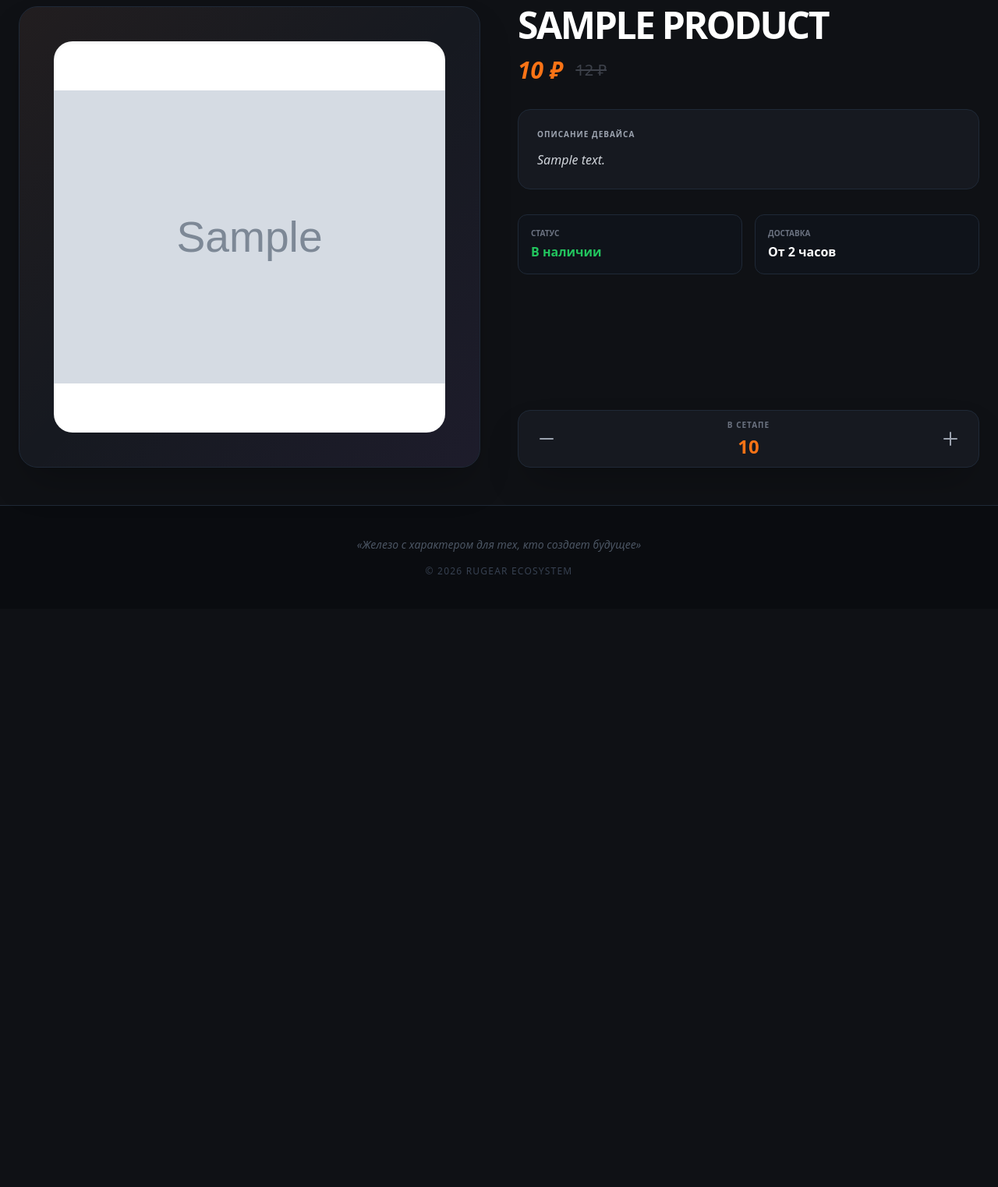
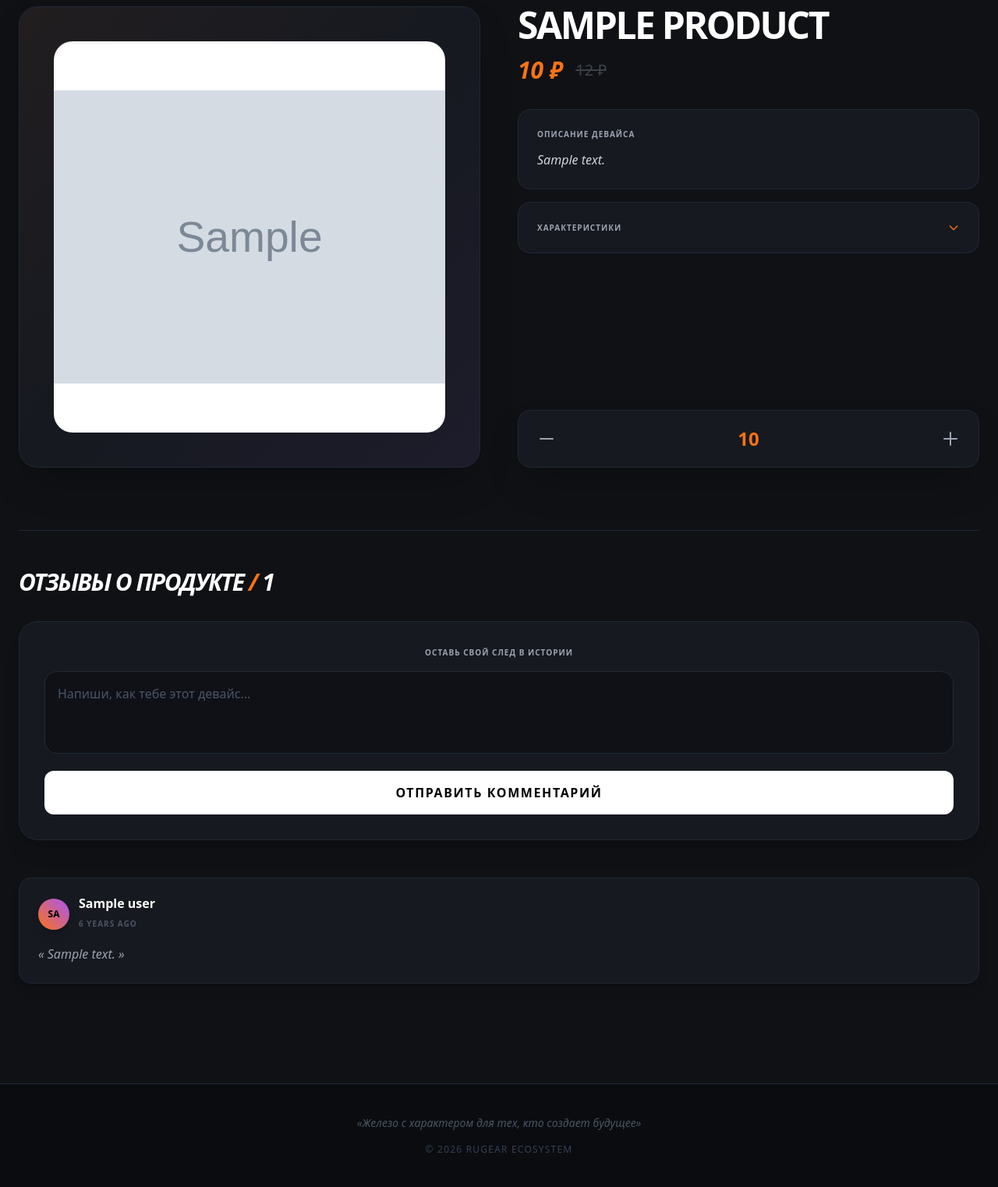
Before and after one commit to candyslut/RuGear-Laravel-Online-shop, a Laravel app: template resources/views/products/show.blade.php in a window 1280 px wide. Shown: the part 177-1700 px from the top of the page at 78% size. Before the commit the page ends 914 px from the top, so only its background shows below. Run offline with Laravel 12, Linux system fonts and the light colour scheme; a user stored in the database is signed in; data comes from the database, SQL or seed files in the repository; tables that the repository leaves empty hold one stand-in row (values such as "Sample post"); the template is opened without the code that fills it: most values are stand-ins (such as "Sample title", 1, 10 or a date in 2020); grey boxes marked "Sample" are stand-in pictures; style sheets or scripts are compiled from the project's sources.

Commit message:
add commentaries service

```diff
--- a/app/Models/Product.php
+++ b/app/Models/Product.php
@@ -9,4 +9,8 @@ class Product extends Model
     public function category() {
         return $this->belongsTo(Category::class);
     }
+
+    public function commentaries() {
+        return $this->hasMany(Commentary::class);
+    }
 }
--- a/app/Models/User.php
+++ b/app/Models/User.php
@@ -33,4 +33,8 @@ class User extends Authenticatable
     public function cartItems() {
         return $this->hasMany(CartItems::class);
     }
+
+    public function commentaries() {
+        return $this->hasMany(Commentary::class);
+    }
 }
--- a/database/seeders/DatabaseSeeder.php
+++ b/database/seeders/DatabaseSeeder.php
@@ -23,7 +23,9 @@ class DatabaseSeeder extends Seeder
         ]);
 
         $this->call([
+            UserSeeder::class,
             ProductSeeder::class,
+            CommentSeeder::class
         ]);
     }
 }
--- a/resources/views/products/show.blade.php
+++ b/resources/views/products/show.blade.php
@@ -1,6 +1,7 @@
 <x-shop-layout>
     <x-slot name="title">{{ $product->name }} | RuGear</x-slot>
 
+    {{-- Кнопка назад --}}
     <div class="mb-8">
         <a href="{{ route('products.index') }}" class="text-gray-500 hover:text-orange-500 transition-colors flex items-center gap-2 font-medium">
             <svg class="w-4 h-4" fill="none" stroke="currentColor" viewBox="0 0 24 24">
@@ -10,102 +11,113 @@
         </a>
     </div>
 
-    <div class="grid grid-cols-1 lg:grid-cols-2 gap-12 items-start">
+    <div class="grid grid-cols-1 lg:grid-cols-2 gap-12 items-start mb-20">
+        {{-- Левая колонка: Картинка --}}
         <div class="relative group bg-[#161920] border border-gray-800 rounded-3xl overflow-hidden aspect-square flex items-center justify-center shadow-2xl">
             <div class="absolute inset-0 bg-gradient-to-br from-orange-500/5 via-transparent to-purple-500/5"></div>
-
             @if($product->image)
-            <img
-                src="{{ asset($product->image) }}"
-                alt="{{ $product->name }}"
-                class="relative w-[85%] h-[85%] object-contain bg-white rounded-3xl shadow-inner transition-transform duration-500 group-hover:scale-105">
+                <img src="{{ asset($product->image) }}" alt="{{ $product->name }}" class="relative w-[85%] h-[85%] object-contain bg-white rounded-3xl shadow-inner transition-transform duration-500 group-hover:scale-105">
             @else
                 <svg class="w-32 h-32 text-gray-800" fill="none" stroke="currentColor" viewBox="0 0 24 24">
                     <path d="M20 7l-8-4-8 4m16 0l-8 4m8-4v10l-8 4m0-10L4 7m8 4v10M4 7v10l8 4"></path>
                 </svg>
             @endif
-
         </div>
 
         <div class="flex flex-col h-full">
-            <h1 class="text-5xl font-black text-white uppercase tracking-tighter mb-4">
-                {{ $product->name }}
-            </h1>
-
+            <h1 class="text-5xl font-black text-white uppercase tracking-tighter mb-4">{{ $product->name }}</h1>
             <div class="flex items-center gap-4 mb-8">
-                <span class="text-3xl font-black text-orange-500 italic">
-                    {{ number_format($product->price, 0, '.', ' ') }} ₽
-                </span>
-                <span class="text-gray-500 line-through text-xl opacity-50">
-                    {{ number_format($product->price * 1.2, 0, '.', ' ') }} ₽
-                </span>
+                <span class="text-3xl font-black text-orange-500 italic">{{ number_format($product->price, 0, '.', ' ') }} ₽</span>
+                <span class="text-gray-500 line-through text-xl opacity-50">{{ number_format($product->price * 1.2, 0, '.', ' ') }} ₽</span>
             </div>
 
-            <div class="bg-[#161920] border border-gray-800 rounded-2xl p-6 mb-8">
+            <div class="bg-[#161920] border border-gray-800 rounded-2xl p-6 mb-4">
                 <h3 class="text-gray-400 uppercase text-[10px] font-bold tracking-widest mb-3">Описание девайса</h3>
-                <p class="text-gray-300 leading-relaxed italic">
-                    {{ $product->description ?? 'Этот девайс еще не получил официального описания, но мы-то знаем, что он разрывает кабины.' }}
-                </p>
+                <p class="text-gray-300 leading-relaxed italic">{{ $product->description ?? 'Описание скоро будет.' }}</p>
             </div>
 
-            <div class="grid grid-cols-2 gap-4 mb-10">
-                <div class="border border-gray-800 rounded-xl p-4 bg-gray-900/30">
-                    <span class="block text-[10px] text-gray-500 uppercase font-bold mb-1">Статус</span>
-                    <span class="text-green-500 font-bold">В наличии</span>
+            <details class="group bg-[#161920] border border-gray-800 rounded-2xl mb-8 overflow-hidden transition-all duration-300">
+                <summary class="flex items-center justify-between p-6 cursor-pointer list-none">
+                    <h3 class="text-gray-400 uppercase text-[10px] font-bold tracking-widest">Характеристики</h3>
+                    <svg class="w-4 h-4 text-orange-500 transform transition-transform duration-300 group-open:rotate-180" fill="none" stroke="currentColor" viewBox="0 0 24 24">
+                        <path stroke-linecap="round" stroke-linejoin="round" stroke-width="2" d="M19 9l-7 7-7-7"></path>
+                    </svg>
+                </summary>
+                <div class="px-6 pb-6 space-y-3">
+                    <div class="flex justify-between border-b border-gray-800 pb-2"><span class="text-gray-500 text-sm">Тип</span><span class="text-gray-200 text-sm font-medium">Original Gear</span></div>
+                    <div class="flex justify-between border-b border-gray-800 pb-2"><span class="text-gray-500 text-sm">Гарантия</span><span class="text-gray-200 text-sm font-medium">12 месяцев</span></div>
                 </div>
-                <div class="border border-gray-800 rounded-xl p-4 bg-gray-900/30">
-                    <span class="block text-[10px] text-gray-500 uppercase font-bold mb-1">Доставка</span>
-                    <span class="text-white font-bold">От 2 часов</span>
+            </details>
+
+            <div class="mt-auto">
+                @auth
+                    @php $itemInCart = auth()->user()->cartItems->where('product_id', $product->id)->first(); @endphp
+                    @if($itemInCart)
+                        <div class="flex items-center justify-between bg-[#161920] border border-gray-800 rounded-2xl p-2 shadow-2xl">
+                            <form action="{{ route('cart.remove', $product) }}" method="POST">@csrf<button class="w-14 h-14 flex items-center justify-center text-gray-400 hover:text-white rounded-xl"> <svg class="w-6 h-6" fill="none" stroke="currentColor" viewBox="0 0 24 24"><path stroke-linecap="round" stroke-linejoin="round" stroke-width="2" d="M20 12H4"></path></svg></button></form>
+                            <span class="text-2xl font-black text-orange-500">{{ $itemInCart->quantity }}</span>
+                            <form action="{{ route('cart.add', $product) }}" method="POST">@csrf<button class="w-14 h-14 flex items-center justify-center text-gray-400 hover:text-white rounded-xl"> <svg class="w-6 h-6" fill="none" stroke="currentColor" viewBox="0 0 24 24"><path stroke-linecap="round" stroke-linejoin="round" stroke-width="2" d="M12 4v16m8-8H4"></path></svg></button></form>
+                        </div>
+                    @else
+                        <form action="{{ route('cart.add', $product) }}" method="POST">@csrf<button class="w-full py-5 bg-orange-500 hover:bg-orange-400 text-black font-black uppercase tracking-widest rounded-2xl transition-all">Добавить в сетап</button></form>
+                    @endif
+                @else
+                    <a href="{{ route('login') }}" class="block w-full py-5 bg-gray-800 text-white text-center font-black uppercase tracking-widest rounded-2xl">Войди, чтобы купить</a>
+                @endauth
+            </div>
         </div>
     </div>
 
-            <div class="mt-auto">
+    <hr class="border-gray-800 mb-12">
+
+    <div class="w-full pb-20">
+        <h2 class="text-3xl font-black text-white uppercase tracking-tighter mb-8 italic">
+            Отзывы о продукте <span class="text-orange-500">/</span> {{ $product->commentaries->count() }}
+        </h2>
+
         @auth
-                @php
-                $itemInCart = auth()->user()->cartItems->where('product_id', $product->id)->first();
-                @endphp
-
-                @if($itemInCart)
-                <div class="flex items-center justify-between bg-[#161920] border border-gray-800 rounded-2xl p-2 shadow-2xl">
-                    <form action="{{ route('cart.remove', $product) }}" method="POST" class="inline">
+            <div class="bg-[#161920] border border-gray-800 rounded-3xl p-8 mb-12 shadow-xl">
+                <form action="{{ route('product.commentary', $product) }}" method="POST">
                     @csrf
-                        <button class="w-14 h-14 flex items-center justify-center text-gray-400 hover:text-white hover:bg-white/5 rounded-xl transition-all active:scale-90 text-2xl">
-                            <svg class="w-6 h-6" fill="none" stroke="currentColor" viewBox="0 0 24 24">
-                                <path stroke-linecap="round" stroke-linejoin="round" stroke-width="2" d="M20 12H4"></path>
-                            </svg>
-                        </button>
-                    </form>
-
-                    <div class="flex flex-col items-center">
-                        <span class="text-[10px] text-gray-500 uppercase font-bold tracking-widest mb-1">В сетапе</span>
-                        <span class="text-2xl font-black text-orange-500 tabular-nums">
-                            {{ $itemInCart->quantity }}
-                        </span>
-                    </div>
-
-                    <form action="{{ route('cart.add', $product) }}" method="POST" class="inline">
-                        @csrf
-                        <button class="w-14 h-14 flex items-center justify-center text-gray-400 hover:text-white hover:bg-white/5 rounded-xl transition-all active:scale-90 text-2xl">
-                            <svg class="w-6 h-6" fill="none" stroke="currentColor" viewBox="0 0 24 24">
-                                <path stroke-linecap="round" stroke-linejoin="round" stroke-width="2" d="M12 4v16m8-8H4"></path>
-                            </svg>
+                    <label class="block text-gray-400 uppercase text-[10px] font-bold tracking-widest mb-4 text-center">Оставь свой след в истории</label>
+                    <textarea
+                        name="content"
+                        rows="3"
+                        required
+                        class="w-full bg-[#0f1117] border border-gray-800 rounded-2xl p-4 text-gray-200 placeholder-gray-600 focus:border-orange-500 focus:ring-0 transition-colors resize-none mb-4"
+                        placeholder="Напиши, как тебе этот девайс..."></textarea>
+                    <button type="submit" class="w-full py-4 bg-white hover:bg-orange-500 hover:text-black text-black font-black uppercase tracking-widest rounded-xl transition-all active:scale-[0.99]">
+                        Отправить комментарий
                     </button>
                 </form>
             </div>
         @else
-                <form action="{{ route('cart.add', $product) }}" method="POST">
-                    @csrf
-                    <button class="w-full py-5 bg-orange-500 hover:bg-orange-400 text-black font-black uppercase tracking-widest rounded-2xl transition-all shadow-[0_0_30px_rgba(249,115,22,0.3)] active:scale-[0.98]">
-                        Добавить в сетап
-                    </button>
-                </form>
-                @endif
-                @else
-                <a href="{{ route('login') }}" class="block w-full py-5 bg-gray-800 hover:bg-gray-700 text-white text-center font-black uppercase tracking-widest rounded-2xl transition-all">
-                    Войди, чтобы купить
-                </a>
+            <div class="bg-gray-900/30 border border-dashed border-gray-800 rounded-3xl p-8 mb-12 text-center text-gray-500">
+                Только авторизованные пользователи могут оставлять отзывы. <a href="{{ route('login') }}" class="text-orange-500 hover:underline">Войти?</a>
+            </div>
         @endauth
+
+        <div class="space-y-6">
+            @forelse($product->commentaries->sortByDesc('created_at') as $comment)
+                <div class="bg-[#161920] border border-gray-800 rounded-2xl p-6 transition-all hover:border-gray-700 group shadow-lg">
+                    <div class="flex items-center justify-between mb-4">
+                        <div class="flex items-center gap-3">
+                            <div class="w-10 h-10 rounded-full bg-gradient-to-tr from-orange-500 to-purple-500 flex items-center justify-center text-black font-black text-xs shadow-lg">
+                                {{ strtoupper(substr($comment->user->name, 0, 2)) }}
+                            </div>
+                            <div>
+                                <h4 class="text-white font-bold leading-none mb-1">{{ $comment->user->name }}</h4>
+                                <span class="text-[10px] text-gray-600 uppercase font-bold tracking-widest">{{ $comment->created_at->diffForHumans() }}</span>
                             </div>
                         </div>
                     </div>
+                    <p class="text-gray-400 italic leading-relaxed">
+                        « {{ $comment->content }} »
+                    </p>
+                </div>
+            @empty
+                <p class="text-gray-600 italic text-center py-10 uppercase tracking-widest text-sm font-bold opacity-50">Тут пока тишина... Будь первым, кто протестит этот девайс!</p>
+            @endforelse
+        </div>
+    </div>
 </x-shop-layout>
--- a/routes/web.php
+++ b/routes/web.php
@@ -1,6 +1,6 @@
 <?php
 
-use App\Http\Controllers\{ProductsController, ProfileController, CartController, DashboardController};
+use App\Http\Controllers\{ProductsController, ProfileController, CartController, DashboardController, CommentaryController};
 use Illuminate\Support\Facades\Route;
 
 Route::get('/', [ProductsController::class, 'index'])->name('products.index');
@@ -12,6 +12,7 @@ Route::get('/dashboard', [DashboardController::class, 'index'])
 Route::middleware('auth')->group(function () {
     Route::post('/cart/add/{product}', [CartController::class, 'add'])->name('cart.add');
     Route::post('/cart/remove/{product}', [CartController::class, 'remove'])->name('cart.remove');
+    Route::post('/product/{product}/commentary', [CommentaryController::class, 'store'])->name('product.commentary');
 });
 
 Route::get('admin/panel', fn() => 'Привет босс')->middleware(['auth', 'admin']);
```
Also changed, not shown: app/Http/Controllers/CommentaryController.php (added, +24 -0 lines), app/Http/Controllers/ProductsController.php (+6 -4 lines), app/Http/Requests/CommentaryRequest.php (added, +29 -0 lines), app/Models/Commentary.php (added, +22 -0 lines), app/Services/CommentaryService.php (added, +20 -0 lines), database/factories/CommentaryFactory.php (added, +31 -0 lines), database/seeders/CommentSeeder.php (added, +23 -0 lines), database/seeders/UserSeeder.php (added, +19 -0 lines), database/migrations/2026_05_06_150147_create_commentaries_table.php (added), 3 other files. Lines whose indentation alone changed are shown as unchanged.
